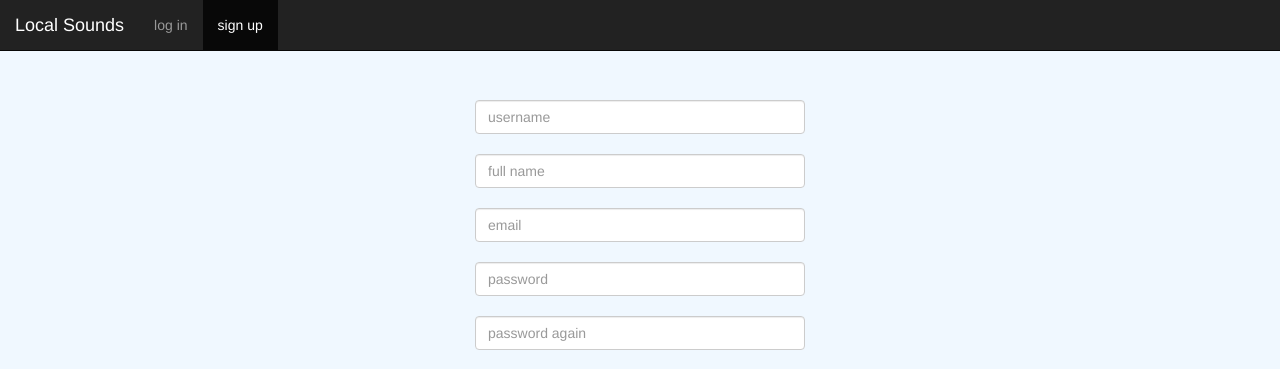
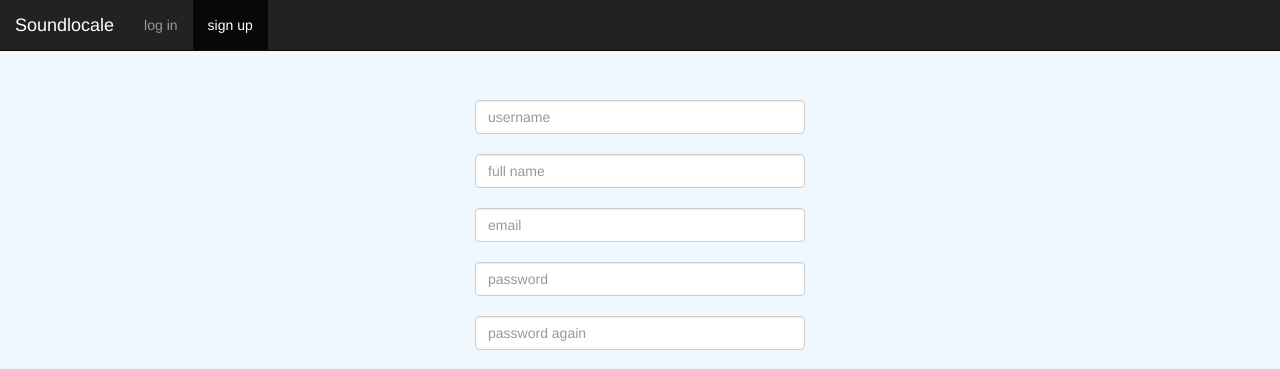
Before and after one commit to markbreedlove/soundlocale, a Flask app: page /signup in a window 1280 px wide. Shown: the top 369 px of the page. Run offline with Flask 2, Linux system fonts and the light colour scheme; parts of the project's set-up code (start-up, migrations or seed data) failed here and were passed over; some libraries are stand-ins or nearby versions.

Commit message:
Updated site name

```diff
--- a/templates/index.html
+++ b/templates/index.html
@@ -1,6 +1,6 @@
 {% extends "layout.html" %}
 
-{% block title %}Local Sounds{% endblock %}
+{% block title %}Soundlocale{% endblock %}
 
 
 {% block middle %}
--- a/templates/layout.html
+++ b/templates/layout.html
@@ -27,7 +27,7 @@
 		        <span class="icon-bar"></span>
 		    </button>
 			<a class="navbar-brand" href="{{ url_for('index') }}">
-				Local Sounds
+				Soundlocale
 			</a>
 		</div>
 		<div id="accountnav" class="collapse navbar-collapse">
--- a/templates/login.html
+++ b/templates/login.html
@@ -1,6 +1,6 @@
 {% extends "layout.html" %}
 
-{% block title %}Log in :: Local Sounds{% endblock %}
+{% block title %}Log in :: Soundlocale{% endblock %}
 
 {% block header %}
         <div class="navbar-header">
@@ -12,7 +12,7 @@
                 <span class="icon-bar"></span>
             </button>
 			<a class="navbar-brand" href="{{ url_for('index') }}">
-				Local Sounds
+				Soundlocale
 			</a>
         </div>
         <div id="accountnav" class="collapse navbar-collapse">
--- a/templates/signup.html
+++ b/templates/signup.html
@@ -1,7 +1,7 @@
 {% extends "layout.html" %}
 
 
-{% block title %}Sign up :: Local Sounds{% endblock %}
+{% block title %}Sign up :: Soundlocale{% endblock %}
 
 
 {% block header %}
@@ -14,7 +14,7 @@
                 <span class="icon-bar"></span>
             </button>
 			<a class="navbar-brand" href="{{ url_for('index') }}">
-				Local Sounds
+				Soundlocale
 			</a>
         </div>
         <div id="accountnav" class="collapse navbar-collapse">
```
